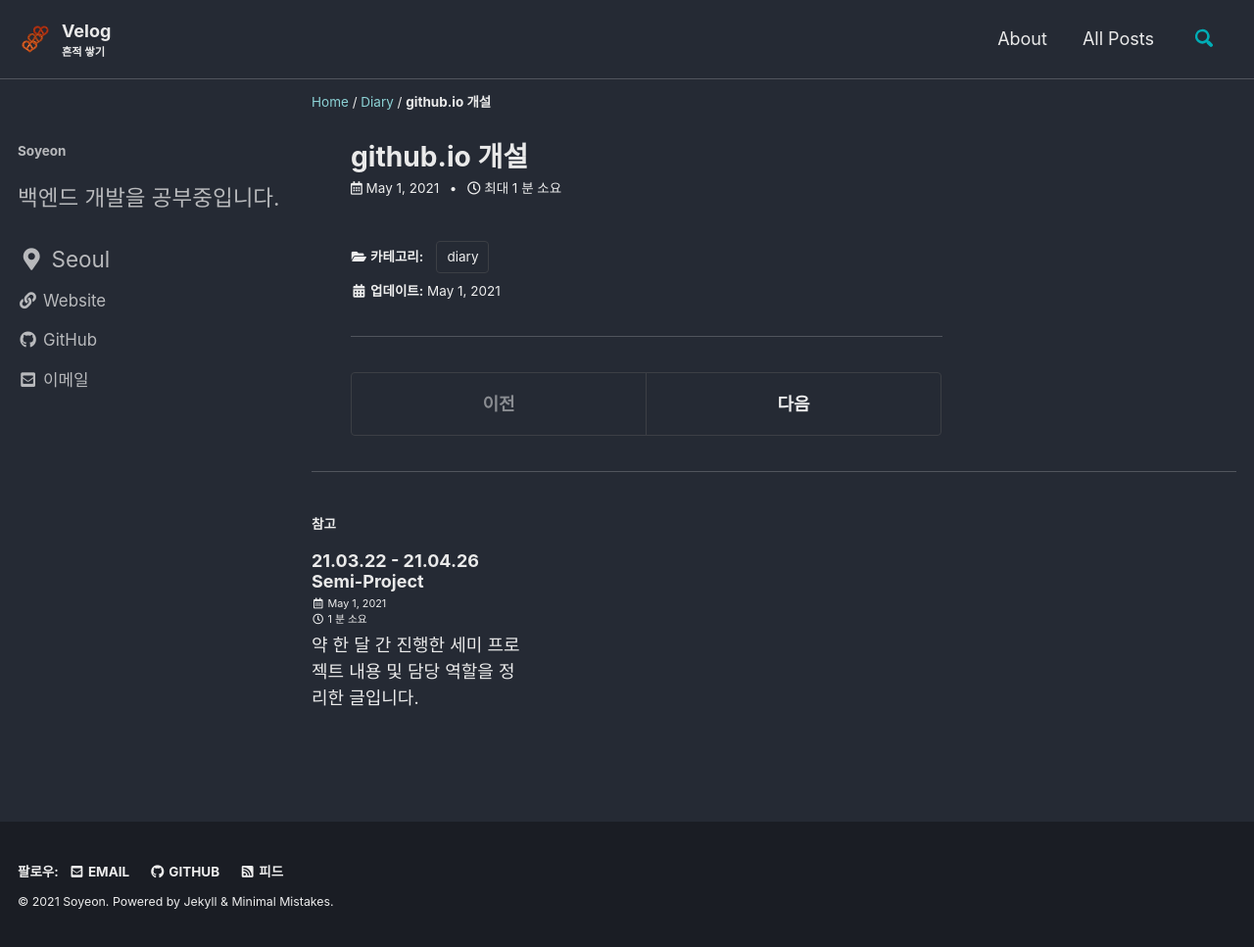
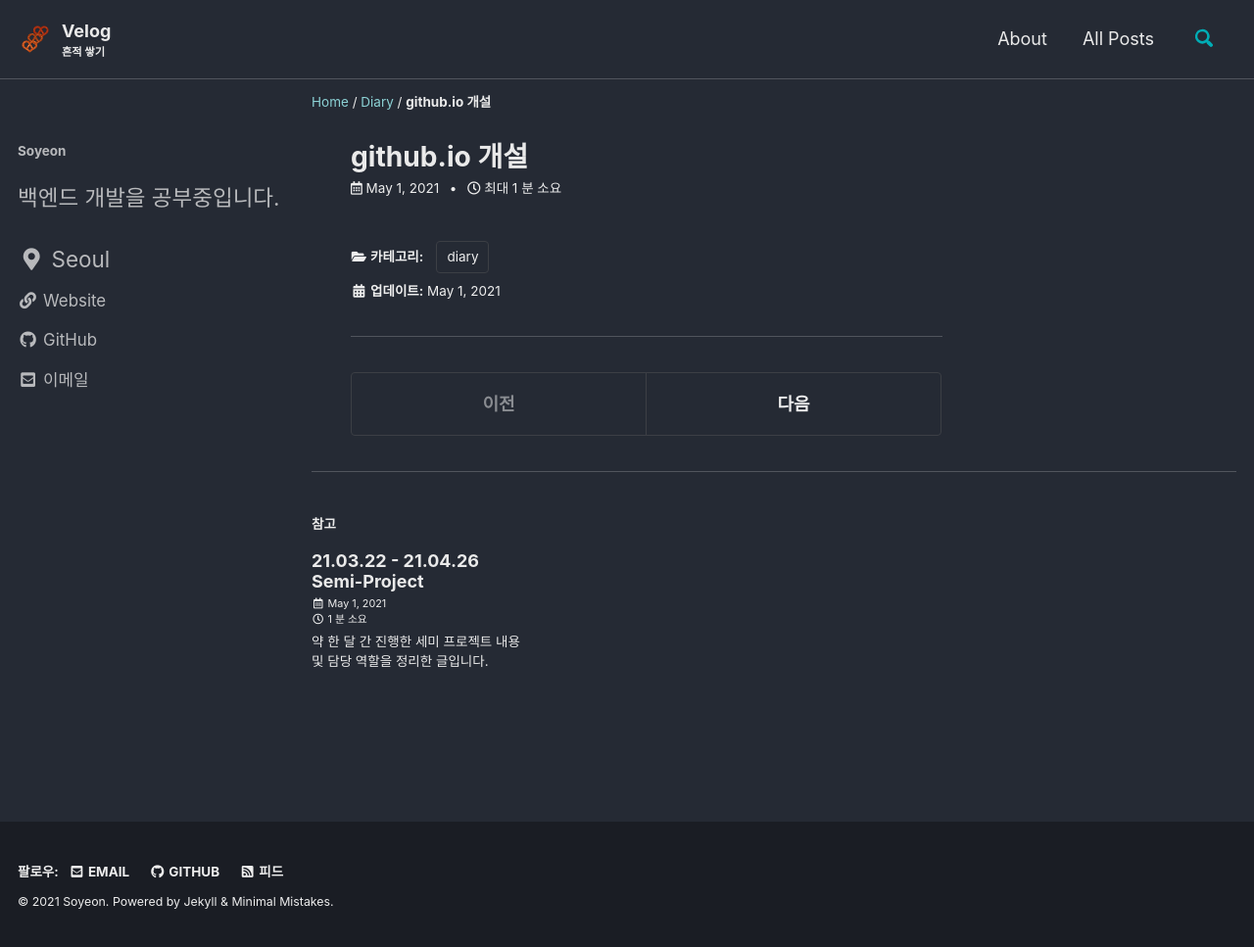
Before and after one commit to liv660/liv660.github.io, a Jekyll site: the page built from _posts/diary/2021-05-01-first-post.md, in a window 1280 px wide and 967 px high. Shown: the whole window at 98% size. Built offline with Jekyll 4.4.1, drawn with Linux system fonts in a browser that asks for light colours; cached includes are drawn as plain includes.

Commit message:
renew archive files

```diff
--- a/_sass/minimal-mistakes/_archive.scss
+++ b/_sass/minimal-mistakes/_archive.scss
@@ -74,7 +74,7 @@
 
 .archive__item-excerpt {
   margin-top: 0;
-  font-size: $type-size-5;
+  font-size: $type-size-6;
 
   & + p {
     text-indent: 0;
@@ -103,7 +103,7 @@
   padding: 2px 5px;
   color: #fff;
   font-family: $caption-font-family;
-  font-size: $type-size-5;
+  font-size: $type-size-8;
   background: #000;
   text-align: right;
   z-index: 5;
@@ -219,7 +219,7 @@
 
     @include breakpoint($medium) {
       display: block;
-      font-size: $type-size-5;
+      font-size: $type-size-6;
     }
   }
 
```
